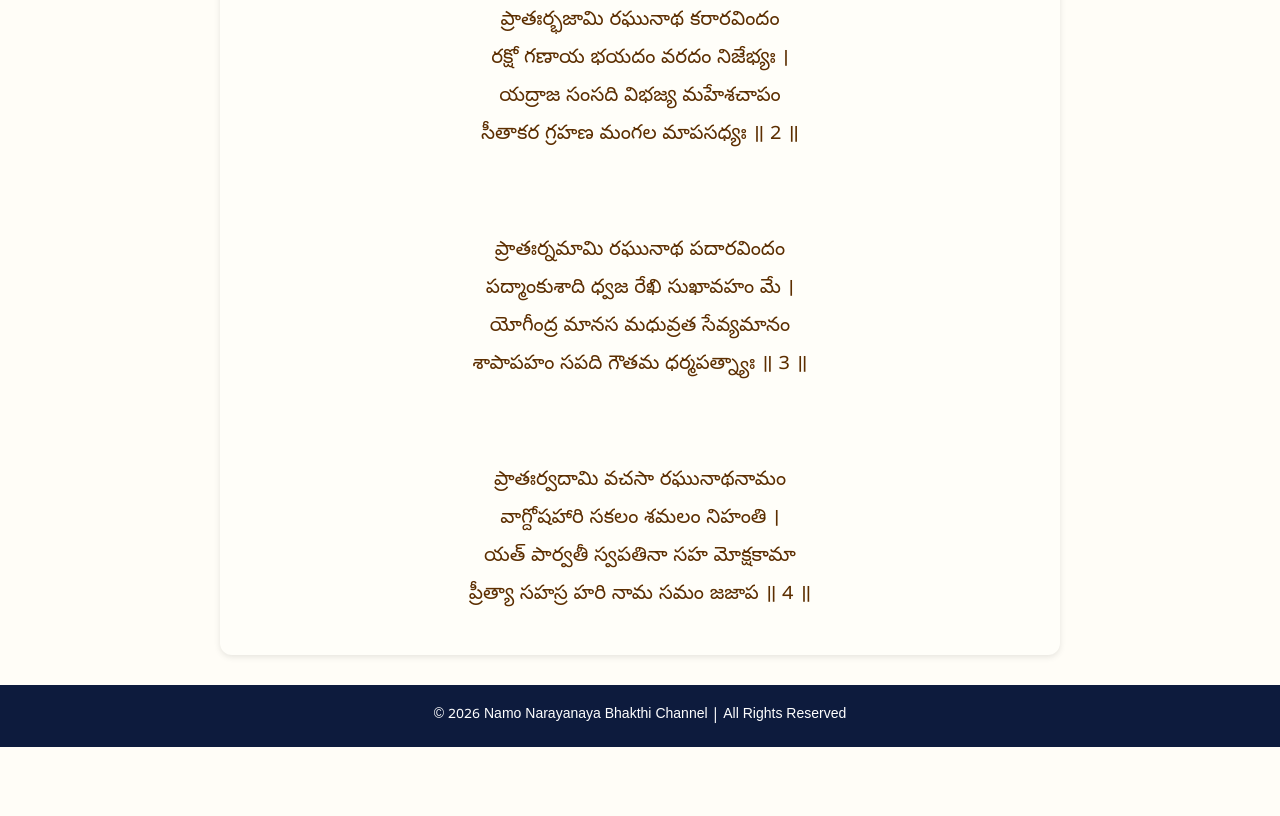
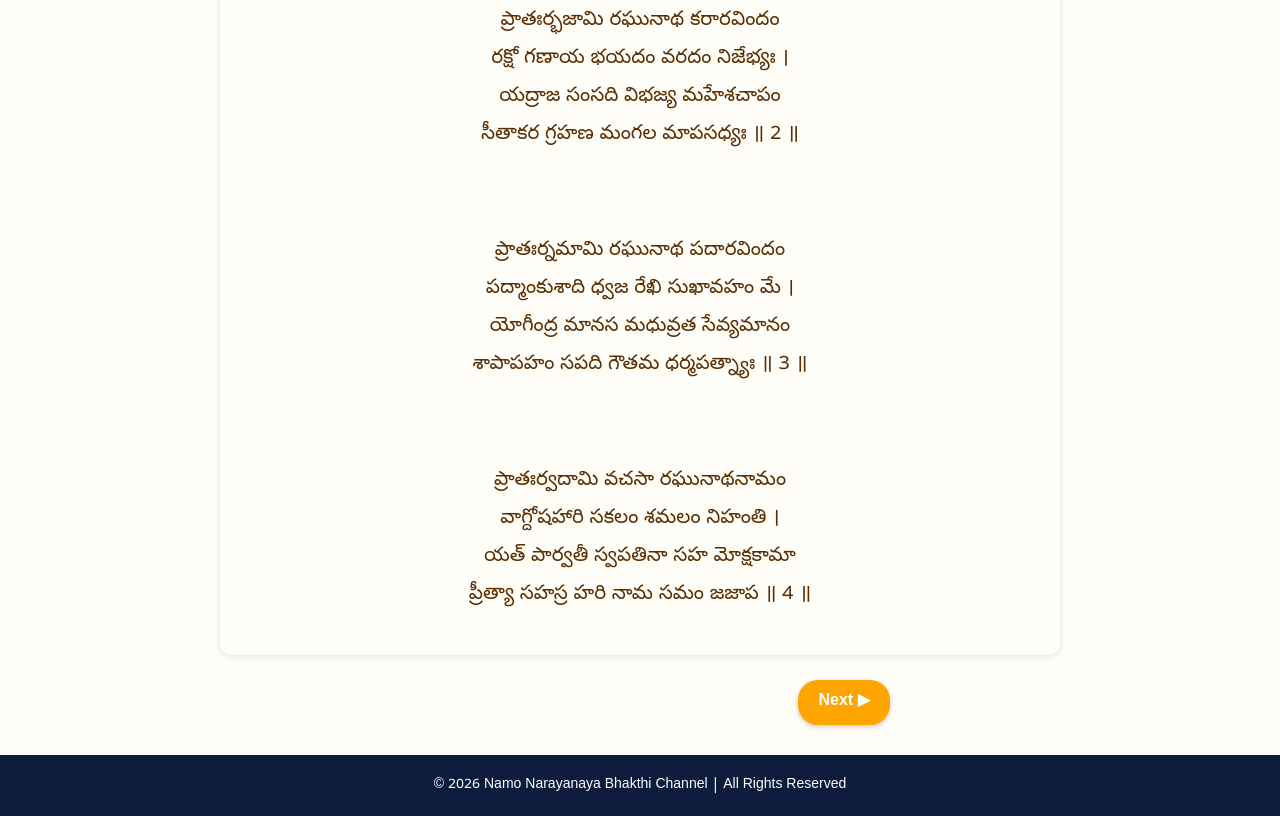
Before and after one commit to csrgnk/Upasana-Chandrika, a plain HTML site: page index.html in a window 1280 px wide. Shown: the part 1047-1863 px from the top of the page. Before the commit the page ends 1794 px from the top, so only its background shows below. Drawn offline with Linux system fonts and the light colour scheme.

Commit message:
Update index.html

```diff
--- a/index.html
+++ b/index.html
@@ -122,6 +122,28 @@ body {
   font-size: 18px;
 }
 
+/* ===== Prev / Next Navigation ===== */
+.navigation {
+  display: flex;
+  justify-content: space-between;
+  max-width: 500px;
+  margin: 25px auto;
+}
+
+.navigation a {
+  background-color: orange;
+  color: white;
+  padding: 8px 20px;
+  border-radius: 20px;
+  font-weight: bold;
+  text-decoration: none;
+  box-shadow: 0 2px 5px rgba(0,0,0,0.2);
+}
+
+.navigation a:hover {
+  background-color: #e65c00;
+}
+
 /* ===== Footer ===== */
 .footer {
   background: #0D1B3D;
@@ -159,6 +181,9 @@ body {
   Loading content...
 </div>
 
+<!-- Prev / Next -->
+<div class="navigation" id="navigation"></div>
+
 <!-- Footer -->
 <div class="footer">
   © 2026 Namo Narayanaya Bhakthi Channel | All Rights Reserved
@@ -169,6 +194,7 @@ body {
 const totalPages = 143;
 const contentDiv = document.getElementById("content");
 const paginationDiv = document.getElementById("pagination");
+const navigationDiv = document.getElementById("navigation");
 
 /* ===== Get Page Number ===== */
 let pageParam = new URLSearchParams(window.location.search).get("page");
@@ -186,13 +212,14 @@ function loadPage(pageNumber) {
     })
     .then(data => {
       contentDiv.innerHTML = data;
+      createNavigation();
     })
     .catch(() => {
       contentDiv.innerHTML = "<h3>Content not found.</h3>";
     });
 }
 
-/* ===== Create Pagination ===== */
+/* ===== Create Pagination Numbers ===== */
 for (let i = 1; i <= totalPages; i++) {
   const link = document.createElement("a");
   link.href = "?page=" + i;
@@ -213,6 +240,21 @@ function scrollPages(distance) {
   });
 }
 
+/* ===== Create Prev / Next Buttons ===== */
+function createNavigation() {
+  navigationDiv.innerHTML = "";
+
+  if (page > 1) {
+    navigationDiv.innerHTML += `<a href="?page=${page-1}">◀ Previous</a>`;
+  } else {
+    navigationDiv.innerHTML += `<div></div>`;
+  }
+
+  if (page < totalPages) {
+    navigationDiv.innerHTML += `<a href="?page=${page+1}">Next ▶</a>`;
+  }
+}
+
 /* ===== Auto Load Page ===== */
 document.addEventListener("DOMContentLoaded", function () {
   loadPage(page);
```
